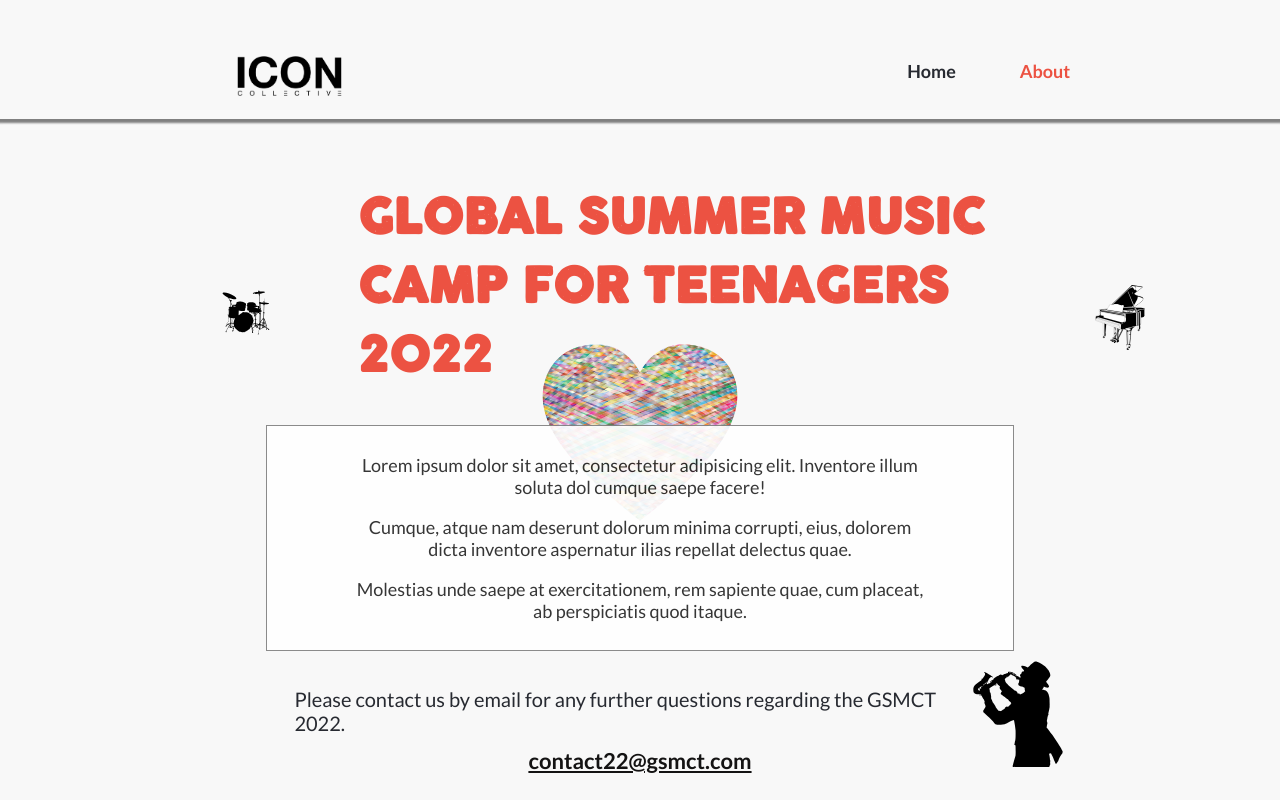
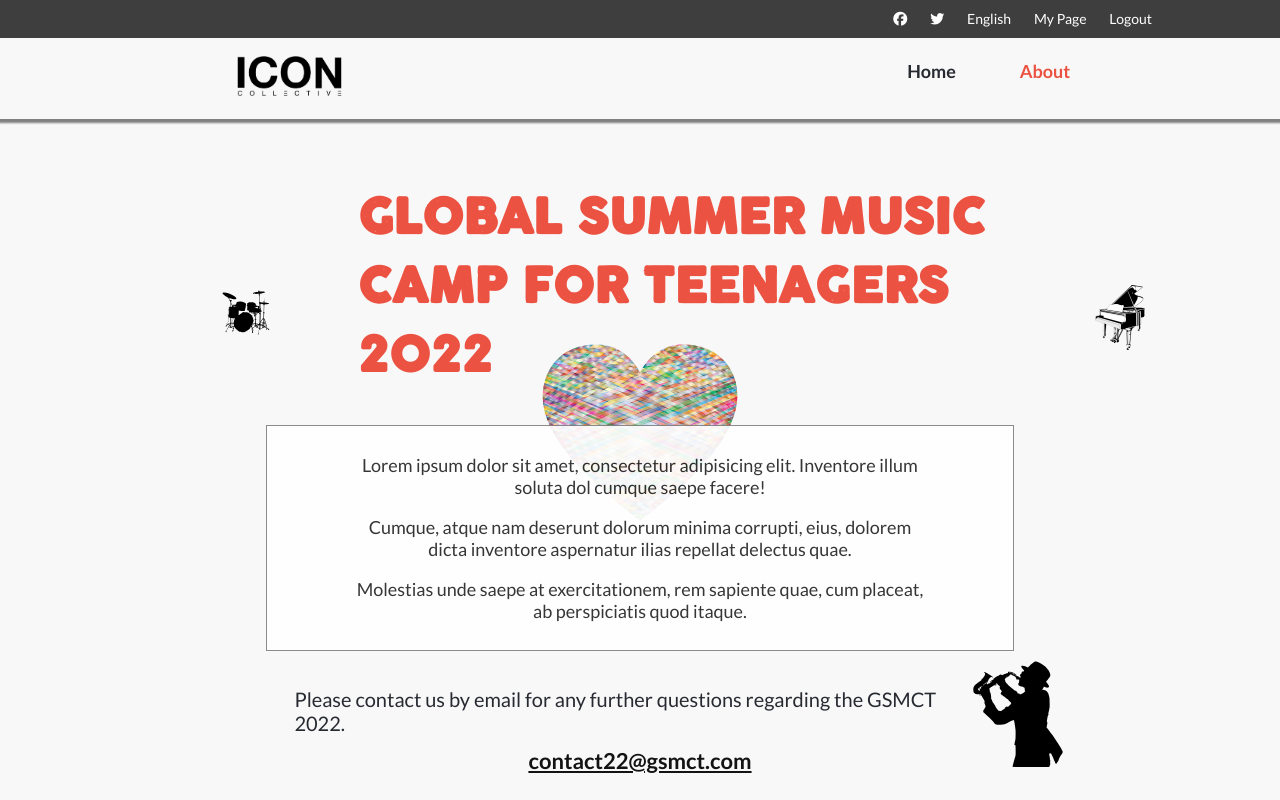
Before and after one commit to Kingjosh007/capstone1-summer-music-camp, a website: page about.html in a window 1280 px wide. Shown: the top 800 px of the page. Drawn offline with Linux system fonts and the light colour scheme.

Commit message:
Add dark top bar to about page header

```diff
--- a/about.html
+++ b/about.html
@@ -33,6 +33,18 @@
 
         </div>
         <div class="header-desktop">
+            <div class="darkbar">
+                <div class="facebook"><a href="https://facebook.com" target="_blank"
+                    rel="noreferrer noopener"><i class="fab fa-facebook"></i></a></div>
+                <div class="twitter"><a href="https://facebook.com" target="_blank"
+                    rel="noreferrer noopener"><i class="fab fa-twitter"></i></a></div>
+                <div class="language"><a href="https://facebook.com" target="_blank"
+                    rel="noreferrer noopener">English</a></div>
+                <div class="my-page"><a href="https://facebook.com" target="_blank"
+                    rel="noreferrer noopener">My Page</a></div>
+                <div class="logout"><a href="https://facebook.com" target="_blank"
+                    rel="noreferrer noopener">Logout</a></div>
+            </div>
             <nav class="desktop-menu">
                 <div class="logo-container">
                     <a href="index.html"><img src="images/logo.png" alt="Logo of the event organizers"></a>
```
